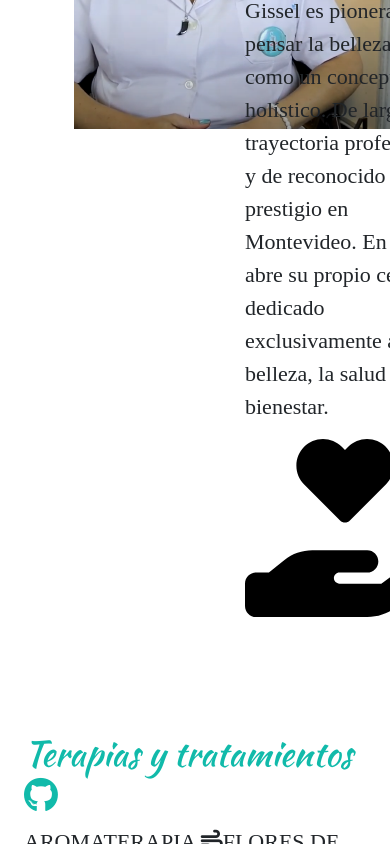
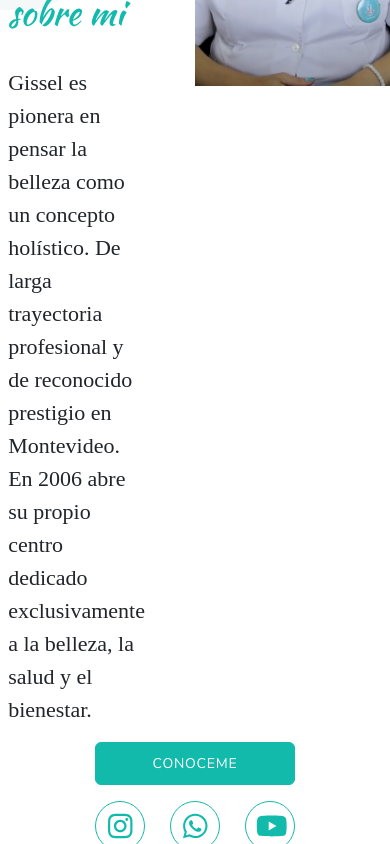
Before and after one commit to aNeptuno/espacio-gissel, a React (Create React App) app: page / in a window 390 px wide. Shown: the part 1156-2000 px from the top of the page. Built offline with nearby package versions, Linux system fonts and the light colour scheme; a web font is replaced by a local one.

Commit message:
About and header, installed fontawesome

```diff
--- a/package.json
+++ b/package.json
@@ -3,6 +3,10 @@
   "version": "0.1.0",
   "private": true,
   "dependencies": {
+    "@fortawesome/fontawesome-svg-core": "^6.2.1",
+    "@fortawesome/free-brands-svg-icons": "^6.2.1",
+    "@fortawesome/free-solid-svg-icons": "^6.2.1",
+    "@fortawesome/react-fontawesome": "^0.2.0",
     "@testing-library/jest-dom": "^5.16.5",
     "@testing-library/react": "^13.4.0",
     "@testing-library/user-event": "^13.5.0",
--- a/src/Components/Conoceme.jsx
+++ b/src/Components/Conoceme.jsx
@@ -1,14 +1,22 @@
 import about from '../img/presentacion.png';
-import hand from '../img/hand-holding-heart-solid.svg';
+
+import { FontAwesomeIcon } from '@fortawesome/react-fontawesome';
+import { faHandHoldingHeart } from '@fortawesome/free-solid-svg-icons';
+import { faInstagram } from '@fortawesome/free-brands-svg-icons';
+import { faWhatsapp } from '@fortawesome/free-brands-svg-icons';
+import { faYoutube} from '@fortawesome/free-brands-svg-icons';
+import Button from 'react-bootstrap/Button';
 
 export const Conoceme = () => {
     return(
         <div className="container">
-            <div className="d-flex flex-row mb-3 p-50 about-cont">
+            <div className="d-flex flex-row mb-3 p-50 about-cont p-m-bottom-0">
+
                 <div className="about-img">
-                    <img src={about} alt="Espacio Gissel Logo" width="400px"/>
+                    <img src={about} alt="Espacio Gissel Logo" />
                 </div>
-                <div className="d-flex flex-column p-50 p-top-0 about-text">
+
+                <div className="d-flex flex-column p-50 p-top-0 about-text p-m-bottom-0">
                     <h2 className="subtitle pt-2 pb-2">Bienvenidas y bienvenidos</h2>
                     <h1 className="title pt-2 pb-4">Unas palabras sobre mi</h1>
                     <p className="text">
@@ -16,12 +24,46 @@ export const Conoceme = () => {
                         De larga trayectoria profesional y de reconocido prestigio en Montevideo.
                         En 2006 abre su propio centro dedicado exclusivamente a la belleza, la salud y el bienestar.
                     </p>
-                    <div class="img">
-                        <img src={hand} alt="welcome" width="200px"/>
+                    <div className="hand-container">
+                        <FontAwesomeIcon icon={faHandHoldingHeart} color="rgba(158,188,185,.1)"/>
                     </div>
+                <div className="aboutBtns-container pt-0">
+                    <div className='pt-3 pe-3'>
+                        <Button variant="primary" className="aboutBtns">CONOCEME</Button>
+                    </div>
+                    <div className='d-flex flex-row justify-content-between pt-3 aboutBtns'>
+                        <Button variant="outline-primary" className="btn-circle">
+                            <FontAwesomeIcon icon={ faInstagram } />
+                        </Button>
+                        <Button variant="outline-primary" className="btn-circle">
+                            <FontAwesomeIcon icon={ faWhatsapp } />
+                        </Button>
+                        <Button variant="outline-primary" className="btn-circle">
+                            <FontAwesomeIcon icon={ faYoutube } />
+                        </Button>
+                    </div>
+                </div>
 
                 </div>
             </div>
+
+            <div className="aboutBtns-container-1200 p-50 pt-0">
+                <div>
+                    <Button variant="primary" className="aboutBtns">CONOCEME</Button>
+                </div>
+                <div className='d-flex flex-row justify-content-between pt-3 aboutBtns'>
+                    <Button variant="outline-primary" className="btn-circle">
+                        <FontAwesomeIcon icon={ faInstagram } />
+                    </Button>
+                    <Button variant="outline-primary" className="btn-circle">
+                        <FontAwesomeIcon icon={ faWhatsapp } />
+                    </Button>
+                    <Button variant="outline-primary" className="btn-circle">
+                        <FontAwesomeIcon icon={ faYoutube } />
+                    </Button>
+                </div>
+            </div>
+
         </div>
     )
 }
--- a/src/Components/Header.jsx
+++ b/src/Components/Header.jsx
@@ -21,12 +21,12 @@ function Header() {
                     <div className='btn-container pe-5'>
                         <Button variant="primary">SABER MÁS</Button>
                     </div>
-                <div className='btn-container pe-5'>
-                    <Button variant="outline-secondary">CONTACTO</Button>
+                    <div className='btn-container pe-5'>
+                        <Button variant="outline-secondary">CONTACTO</Button>
+                    </div>
                 </div>
+
             </div>
-
-        </div>
 
 
             <div className="w-40">
--- a/src/custom.scss
+++ b/src/custom.scss
@@ -1,5 +1,5 @@
 
-//fonts
+/* fonts */
 @import url('https://fonts.googleapis.com/css2?family=Nunito+Sans&display=swap');
 @import url('https://fonts.googleapis.com/css2?family=Kaushan+Script&display=swap');
 @import url('https://fonts.googleapis.com/css2?family=Bellefair&display=swap');
@@ -11,10 +11,10 @@
 }
 
 
-//create variables
+/* create variables */
 $gissel-color : #11BAAA;
 
-//change variables
+/* change variables */
 $navbar-light-color:                #AAB4B3;
 $navbar-light-hover-color:          $gissel-color;
 $navbar-light-active-color:         $gissel-color;
@@ -32,10 +32,15 @@ $btn-font-family: 'Nunito Sans', sans-serif;
 
 .btn {
     font-size: 14px !important;
-    letter-spacing: 1px;
+    letter-spacing: .8px;
     --bs-btn-padding-y: 10px !important;
     --bs-btn-padding-x: 2.5em !important;
 }
+
+.btn-outline-primary {
+    --bs-btn-hover-color: #FFFFFF !important;
+}
+
 
 .navbar-toggler {
     border: none !important;
@@ -69,6 +74,12 @@ nav .container {
     padding-left: calc(var(--bs-gutter-x) * 1) !important;
 }
 
+/* @media (min-width: 768px){
+    .container, .container-sm, .container-md {
+        max-width: 800px;
+    }
+} */
 
-//import bootstrap style at the bottom
+
+/* import bootstrap style at the bottom */
 @import '~bootstrap/scss/bootstrap.scss';
--- a/src/index.css
+++ b/src/index.css
@@ -2,13 +2,20 @@
 @import url('https://fonts.googleapis.com/css2?family=Nunito+Sans&display=swap');      /* Nunito para los botones */
 @import url('https://fonts.googleapis.com/css2?family=Kaushan+Script&display=swap');  /* Para los títulos (className title) */
 @import url('https://fonts.googleapis.com/css2?family=Bellefair&display=swap');       /* Para el texto (className texto) */
+
+/* GENERAL STYLES */
+
+* {
+  box-sizing: border-box;
+}
 
 body {
   margin: 0;
   padding: 0;
   -webkit-font-smoothing: antialiased;
   -moz-osx-font-smoothing: grayscale;
-  background-color: #FFFFFF;
+ /*  background-color: #F5F5F5; */
+ background-color: #FFFFFF;
   overflow-x: hidden;
 }
 
@@ -42,8 +49,31 @@ body {
   padding-bottom: 60px;
 }
 
+.aboutBtns {
+  width: 200px;
+}
+
+.aboutBtns-container-1200 {
+  display: none;
+}
+
+.btn-circle {
+  width: 50px;
+  height: 50px;
+  padding: 10px 10px;
+  border-radius: 25px;
+  font-size: 10px;
+  text-align: center;
+}
+
+
+/* ABOUT MAIN PAGE */
 .about-img {
   width: 50%;
+}
+
+.about-img img {
+  max-width: 400px;
 }
 
 .about-text {
@@ -76,3 +106,55 @@ body {
 .wave .shape-fill {
   fill: #FFFFFF;
 }
+
+/* ABOUT MAIN PAGE */
+
+.about-cont {
+  position: relative;
+}
+
+.hand-container{
+  position: absolute;
+  top: 0;
+  right: 30%;
+}
+
+
+.hand-container .svg-inline--fa {
+	height: 14em;
+}
+
+.btn-circle .svg-inline--fa {
+	height: 2em;
+}
+
+
+
+/* MEDIA QUERYS */
+
+@media (max-width: 1200px) {
+  /* ABOUT MAIN PAGE */
+  .about-cont {
+    flex-direction: row-reverse !important;
+    padding-bottom: 0 !important;
+    margin-bottom: 0 !important;
+  }
+  .about-img img {
+    max-width: 350px;
+  }
+  .about-text{
+    padding-bottom: 0 !important;
+  }
+  .aboutBtns-container{
+    display:none;
+  }
+  .aboutBtns-container-1200{
+    display:flex;
+    flex-direction: column;
+    align-items:center;
+  }
+}
+
+@media (max-width: 992px) {
+ /*  HEADER */
+}
```
Also changed, not shown: src/img/hand-holding-heart-solid.svg (deleted), 1 other file (tests, documents, lock files or other folders).
